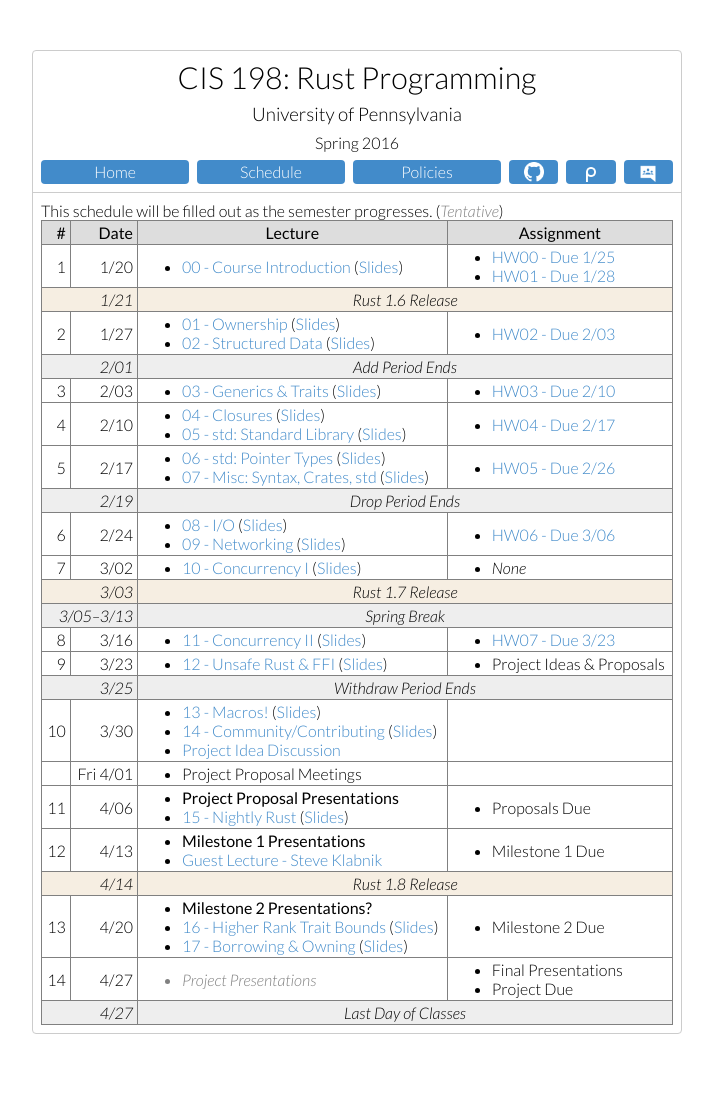
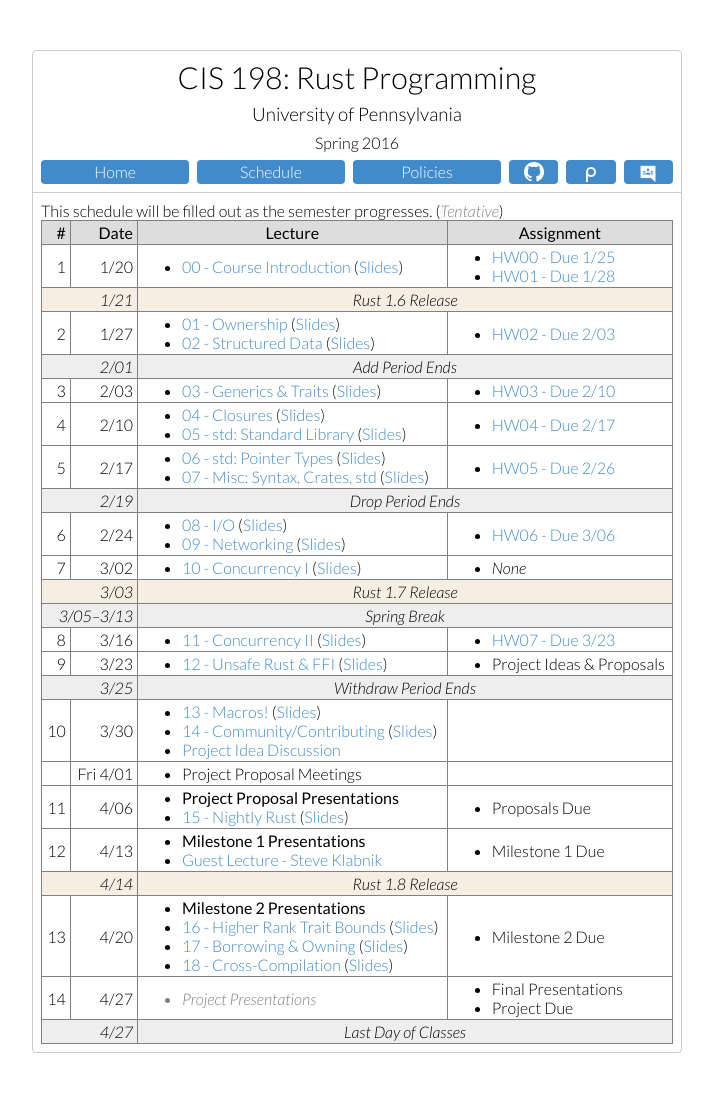
Before and after one commit to cis198-2016s/cis198-2016s.github.io, a Jekyll site: the page built from schedule/index.html, in a window 1280 px wide. Shown: the whole page, without its empty margins (283-996 px from the left). Built offline with Jekyll 4.4.1, drawn with Linux system fonts in a browser that asks for light colours.

Commit message:
schedule: 18

```diff
--- a/schedule/index.html
+++ b/schedule/index.html
@@ -226,11 +226,13 @@
         <td>13 <td>4/20
         <td>
           <ul>
-            <li><strong>Milestone 2 Presentations?</strong>
+            <li><strong>Milestone 2 Presentations</strong>
             <li><a href="https://github.com/cis198-2016s/slides/blob/gh-pages/16/content.md">
                 16 - Higher Rank Trait Bounds</a> (<a href="/slides/16/">Slides</a>)
             <li><a href="https://github.com/cis198-2016s/slides/blob/gh-pages/17/content.md">
                 17 - Borrowing & Owning</a> (<a href="/slides/17/">Slides</a>)
+            <li><a href="https://github.com/cis198-2016s/slides/blob/gh-pages/18/content.md">
+                18 - Cross-Compilation</a> (<a href="/slides/18/">Slides</a>)
           </ul>
         <td>
           <ul>
```
